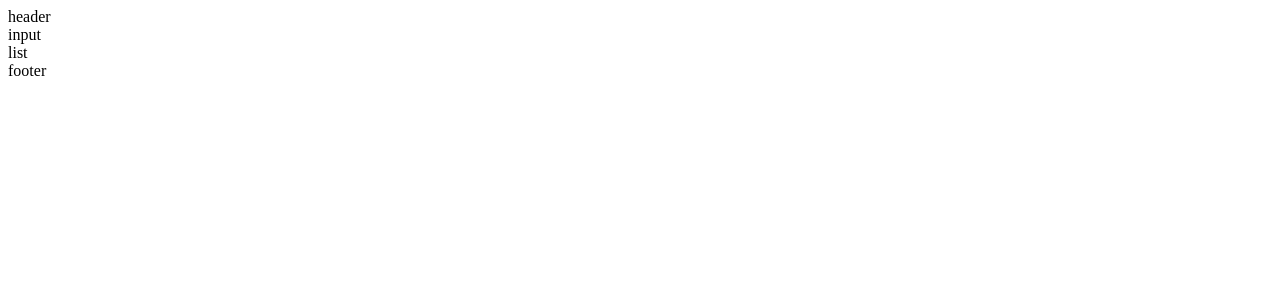
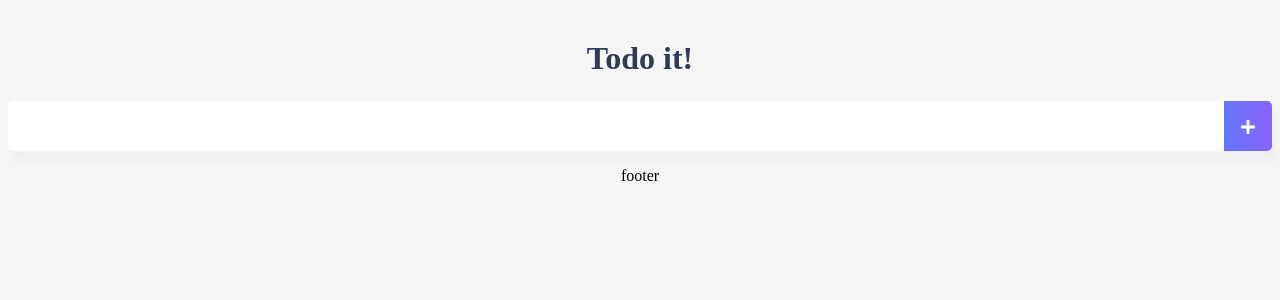
Before and after one commit to SangYong-Jeong/Vue-App-Todo, a Vue app: page / in a window 1280 px wide. Shown: the top 300 px of the page. Built offline with nearby package versions, Linux system fonts and the light colour scheme.

Commit message:
removeTodo 구현부터 시작

```diff
--- a/src/App.vue
+++ b/src/App.vue
@@ -24,4 +24,22 @@
 };
 </script>
 
-<style></style>
+<style>
+body {
+  text-align: center;
+  background-color: #f6f6f6;
+}
+
+input {
+  border-style: groove;
+  width: 200px;
+}
+
+button {
+  border-style: groove;
+}
+
+.shadow {
+  box-shadow: 5px 10px 10px rgba(0, 0, 0, 0.03);
+}
+</style>
--- a/src/components/TodoHeader.vue
+++ b/src/components/TodoHeader.vue
@@ -1,14 +1,13 @@
 <template>
-  <!-- html -->
-  <div>header</div>
+  <header>
+    <h1>Todo it!</h1>
+  </header>
 </template>
 
-<script>
-export default {
-  // js script
-};
-</script>
-
-<style>
-/* css */
+<style scoped>
+h1 {
+  color: #2f3b52;
+  font-weight: 900;
+  margin: 2.5rem 0 1.5rem;
+}
 </style>
--- a/src/components/TodoInput.vue
+++ b/src/components/TodoInput.vue
@@ -1,9 +1,54 @@
 <template>
-  <div>input</div>
+  <div class="inputBox shadow">
+    <input type="text" v-model="newTodoItem" v-on:keyup.enter="addTodo" />
+    <span class="addContainer" v-on:click="addTodo">
+      <i class="fas fa-plus addBtn"></i>
+    </span>
+  </div>
 </template>
 
 <script>
-export default {};
+export default {
+  data: function () {
+    return {
+      newTodoItem: '',
+    };
+  },
+  methods: {
+    addTodo: function () {
+      localStorage.setItem(this.newTodoItem, this.newTodoItem);
+      this.clearInput();
+    },
+    clearInput: function () {
+      this.newTodoItem = '';
+    },
+  },
+};
 </script>
 
-<style></style>
+<style scoped>
+input:focus {
+  outline: none;
+}
+.inputBox {
+  background: white;
+  height: 50px;
+  line-height: 50px;
+  border-radius: 5px;
+}
+.inputBox input {
+  border-style: none;
+  font-size: 0.9rem;
+}
+.addContainer {
+  float: right;
+  background: linear-gradient(to right, #6478fb, #8763fb);
+  display: block;
+  width: 3rem;
+  border-radius: 0 5px 5px 0;
+}
+.addBtn {
+  color: white;
+  vertical-align: middle;
+}
+</style>
--- a/src/components/TodoList.vue
+++ b/src/components/TodoList.vue
@@ -1,9 +1,69 @@
 <template>
-  <div>list</div>
+  <div>
+    <ul>
+      <li class="shadow" v-for="todoItem in todoItems" v-bind:key="todoItem">
+        {{ todoItem }}
+        <span class="removeBtn" v-on:click="removeTodo">
+          <i class="fas fa-trash-alt"></i>
+        </span>
+      </li>
+    </ul>
+  </div>
 </template>
 
 <script>
-export default {};
+export default {
+  data: function () {
+    return {
+      todoItems: [],
+    };
+  },
+  methods: {
+    removeTodo: function () {},
+  },
+  created: function () {
+    if (localStorage.length > 0) {
+      for (var i = 0; i < localStorage.length; i++) {
+        if (localStorage.key(i) !== 'loglevel:webpack-dev-server') {
+          this.todoItems.push(localStorage.key(i));
+        }
+      }
+    }
+  },
+};
 </script>
 
-<style></style>
+<style>
+ul {
+  list-style-type: none;
+  padding-left: 0px;
+  margin-top: 0;
+  text-align: left;
+}
+li {
+  display: flex;
+  min-height: 50px;
+  height: 50px;
+  line-height: 50px;
+  margin: 0.5em 0;
+  padding: 0 0.9rem;
+  background: white;
+  border-radius: 5px;
+}
+.removeBtn {
+  margin-left: auto;
+  color: #de4343;
+}
+.checkBtn {
+  line-height: 45px;
+  color: #62acde;
+  margin-right: 5px;
+}
+.checkBtnCompleted {
+  color: #b3adad;
+}
+.textCompleted {
+  text-decoration: line-through;
+  color: #b3adad;
+}
+</style>
```
